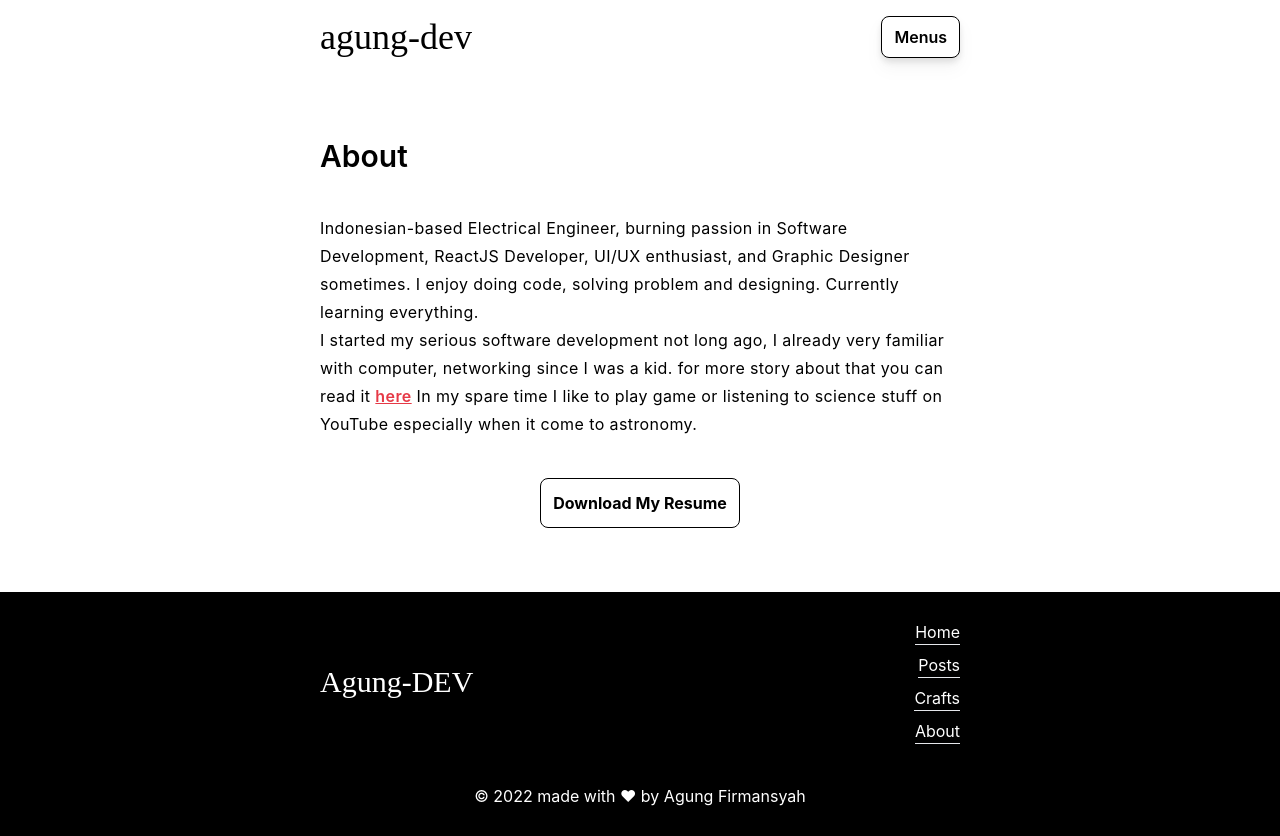
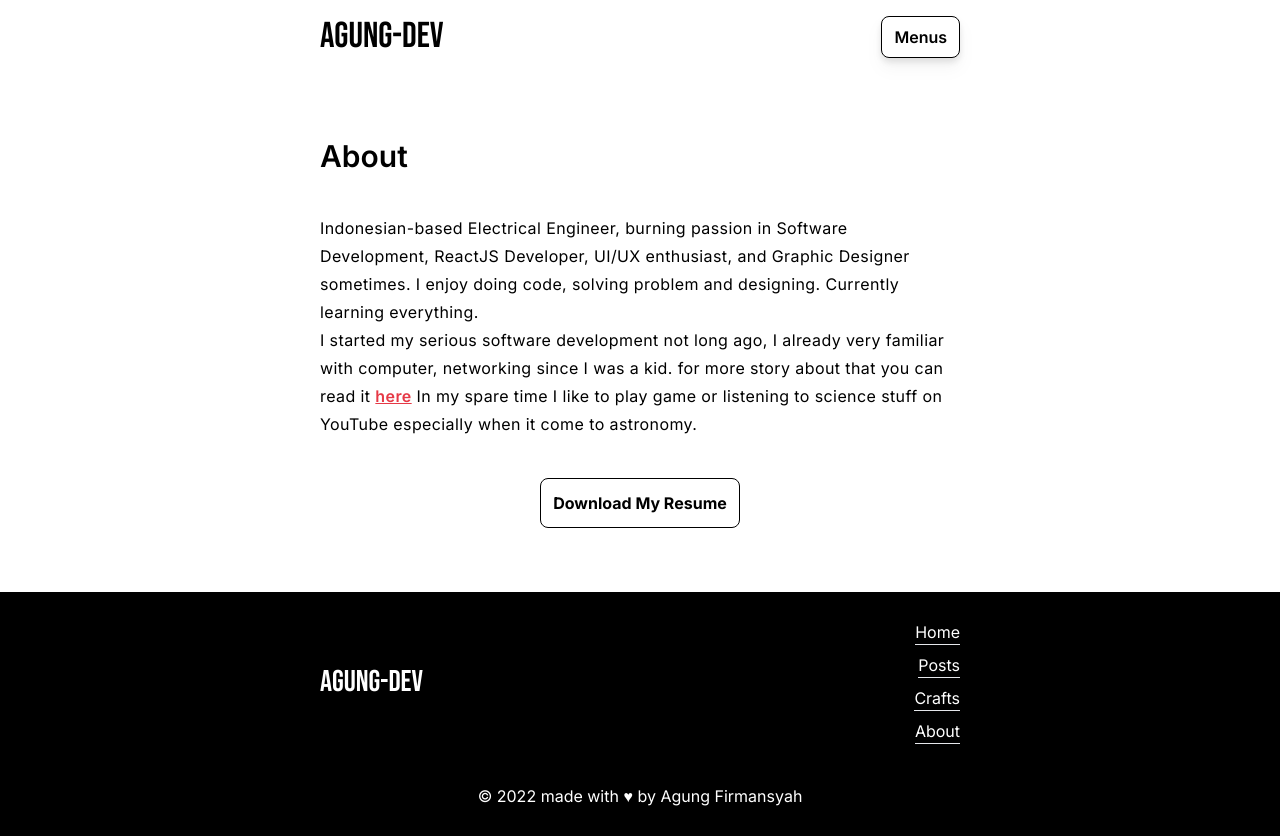
Before and after one commit to agungfir98/agungdev, a Next.js app: page /about in a window 1280 px wide. Built offline with nearby package versions, Linux system fonts and the light colour scheme.

Commit message:
bebas font still not showing in other device somehow

```diff
--- a/components/navbar.tsx
+++ b/components/navbar.tsx
@@ -4,7 +4,7 @@ const Navbar = () => {
     <nav className="z-10 sticky top-0 bg-white">
       <div className="md:w-6/12 h-fit mx-auto py-4 flex justify-between items-center px-6 md:px-0">
         <h1 className="font-bebas text-4xl">
-          <Link className="font-bebas text-4xl" href={"/"}>
+          <Link className="text-4xl" href={"/"}>
             agung-dev
           </Link>
         </h1>
--- a/styles/globals.css
+++ b/styles/globals.css
@@ -1,8 +1,7 @@
+@import url("https://fonts.googleapis.com/css2?family=Bebas+Neue&family=Inter:wght@100;200;300;400;500;600;700;800;900&display=swap");
 @tailwind base;
 @tailwind components;
 @tailwind utilities;
-
-@import url("https://fonts.googleapis.com/css2?family=Bebas+Neue&family=Inter:wght@100;200;300;400;500;600;700;800;900&display=swap");
 
 html,
 body {
```
